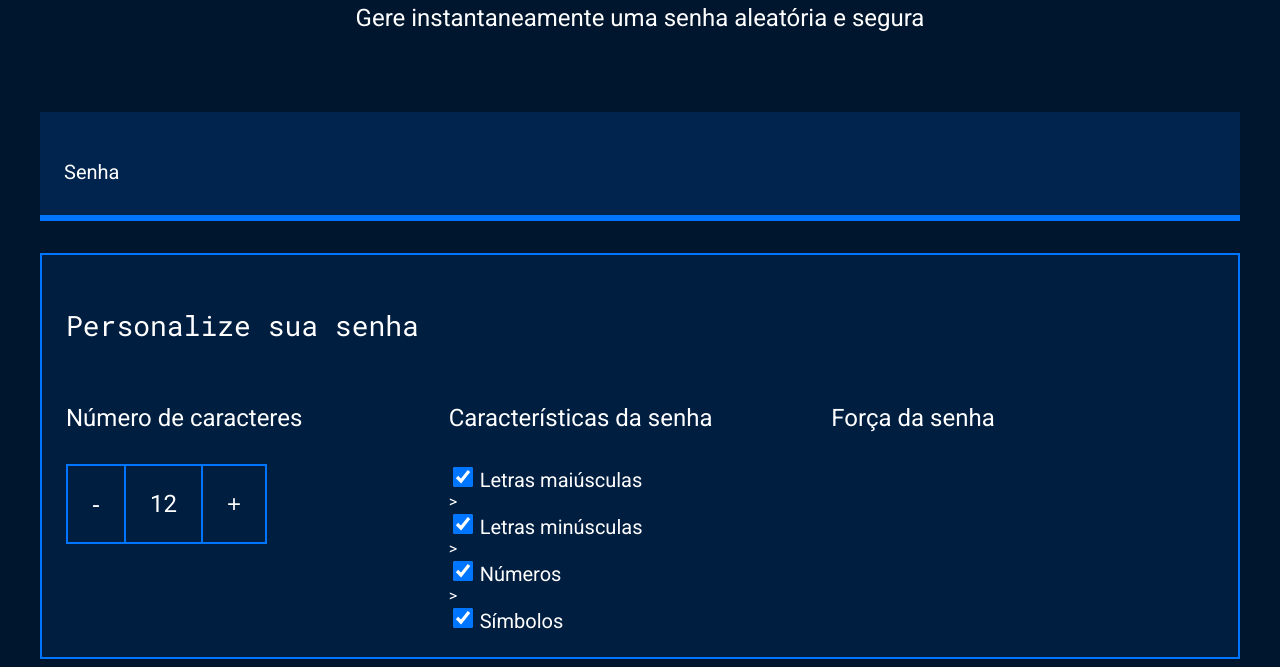
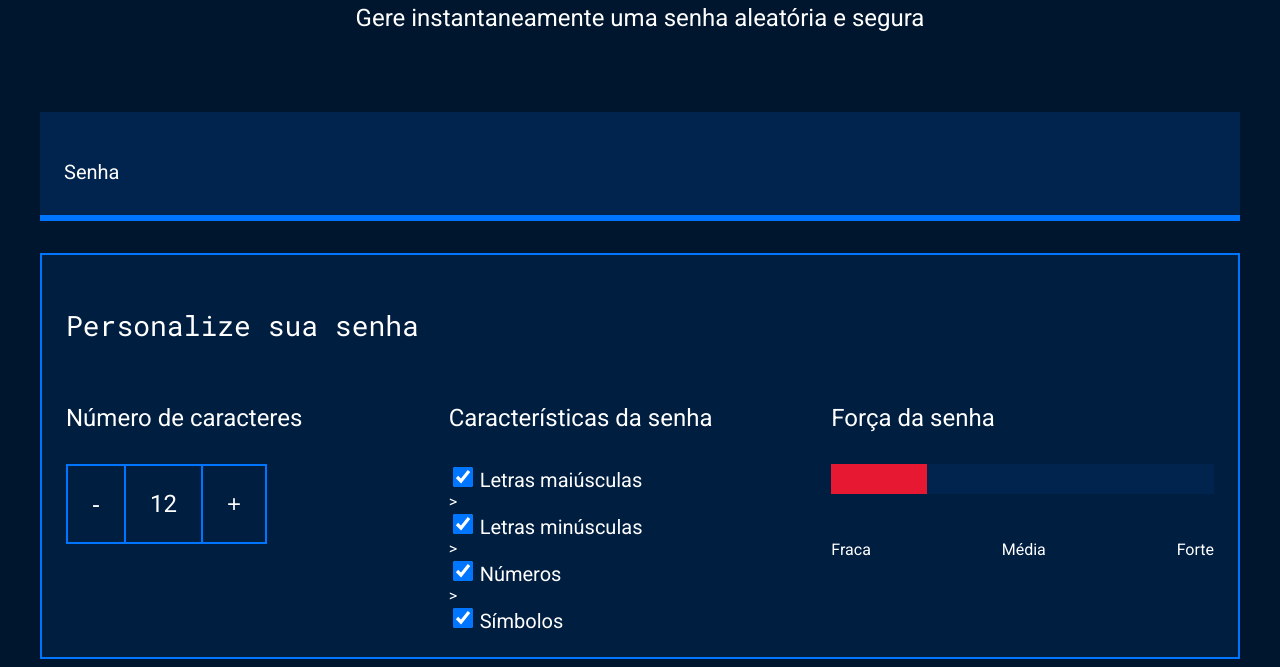
Before and after one commit to DANERICOM/terceiro-repositorio2, a plain HTML site: page index.html in a window 1280 px wide. Shown: the part 214-881 px from the top of the page. Drawn offline with Linux system fonts and the light colour scheme.

Commit message:
alterando cores dependendo da força da senha

```diff
--- a/index.html
+++ b/index.html
@@ -56,6 +56,13 @@
                 </div>
                 <div class="parametro-senha">
                     <h4 class="parametro-senha__titulo">Força da senha</h4>
+                    <div class="barra"></div>
+                    <div class="forca fraca"></div>
+                    <div class="parametro-senha-textos">
+                        <p>Fraca</p>
+                        <p>Média</p>
+                        <p>Forte</p>
+                    </parametro-senha-texto>
                 </div>
             </div>
         </div>
--- a/style.css
+++ b/style.css
@@ -87,7 +87,7 @@ body{
 
 .parametro-senha-botoes {
     display: flex;
-    justify-content: left;/*center*/
+    justify-content: left;
 }
 
 .parametro-senha__botao{
@@ -117,6 +117,38 @@ label {
     cursor: pointer;
 }
 
+.barra{
+    background-color: var(--fundo-senha);
+    height: 30px;
+    width: 100%;
+}
+
+.forca{
+    height: 30px;
+    position: relative;
+    bottom: 30px;
+}
+
+.fraca{
+    background-color: #E71832;
+    width: 25%;
+}
+
+.parametro-senha-textos{
+    display: flex;
+    justify-content: space-between;
+}
+
+.media{
+    background-color: #FAF408;
+    width: 50%;
+}
+
+.forte{
+    background-color: #00FF85;
+    width: 100%;
+}
+
 @media screen and (min-width: 768px) {
     .parametro-coluna__senha{
         flex-direction: row;
```
